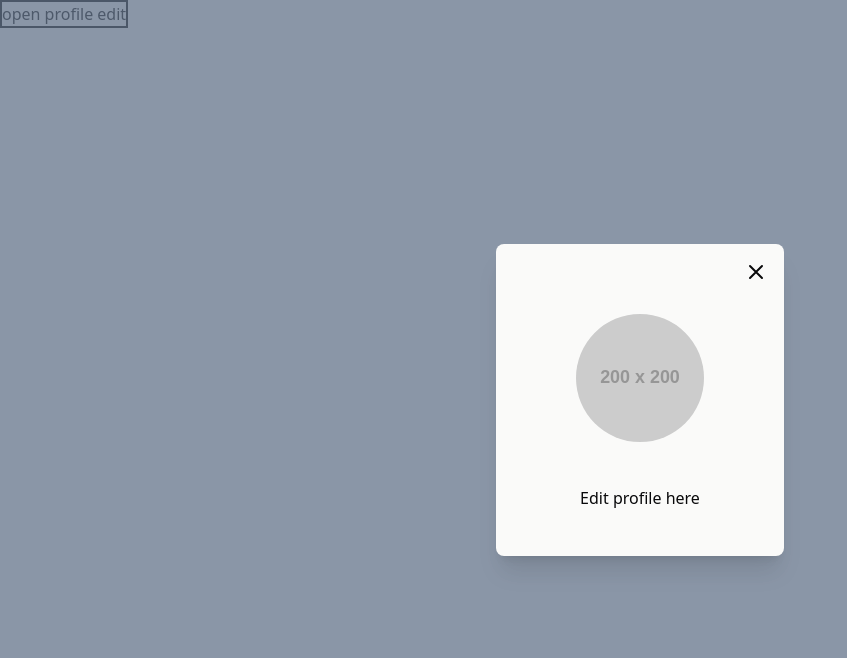
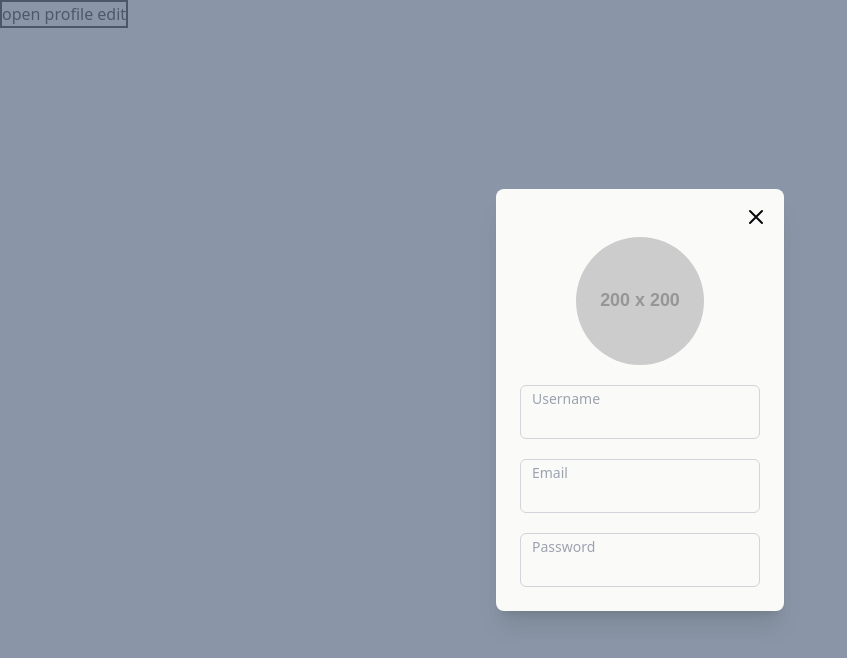
Before and after one commit to Quollveth/calate-chat, a Nuxt app in the folder nuxt/: page / in a window 1280 px wide. Both pictures are taken after a click on the button "open profile edit". Shown: the top 658 px of the page, without its empty margins (0-847 px from the left). Built offline with nearby package versions, Linux system fonts and the light colour scheme.

Commit message:
text inputs

```diff
--- a/nuxt/components/modal.vue
+++ b/nuxt/components/modal.vue
@@ -1,9 +1,5 @@
 <script setup lang="ts">
 const emit = defineEmits(["close"]);
-const closeModal = () => {
-  emit("close");
-};
-
 interface Props {
   showCloseButton?: boolean;
   closeOnDefocus?: boolean;
@@ -12,7 +8,7 @@ const props = defineProps<Props>();
 
 const outClickHandler = () => {
   if (props.closeOnDefocus) {
-    closeModal();
+    emit("close");
   }
 };
 </script>
@@ -20,7 +16,7 @@ const outClickHandler = () => {
 <template>
   <div class="fixed z-50 inset-0 overflow-y-auto">
     <div
-      class="flex items-end justify-center min-h-screen pt-4 px-4 pb-20 text-center sm:block sm:p-0"
+      class="flex items-center justify-center min-h-screen pt-4 px-4 pb-20 text-center sm:block sm:p-0"
     >
       <div class="fixed inset-0 transition-opacity" aria-hidden="true">
         <div
@@ -49,7 +45,7 @@ const outClickHandler = () => {
             type="button"
             data-behavior="cancel"
             class="bg-white rounded-md text-gray-400 hover:text-gray-500 focus:outline-none focus:ring-2 focus:ring-offset-2 focus:ring-blue-500"
-            @click="closeModal"
+            @click="emit('close')"
           >
             <span class="sr-only">Close</span>
             <svg
--- a/nuxt/components/profile-pic.vue
+++ b/nuxt/components/profile-pic.vue
@@ -9,7 +9,7 @@ interface Props {
   clickable?: boolean;
   image: string;
 }
-const props = defineProps<Props>();
+defineProps<Props>();
 </script>
 
 <template>
--- a/nuxt/components/single-use/profile-edit.vue
+++ b/nuxt/components/single-use/profile-edit.vue
@@ -1,21 +1,56 @@
 <script setup lang="ts">
 import Modal from "@/components/modal.vue";
 import ProfilePic from "@/components/profile-pic.vue";
+import ValidatedInput from "../validatedInput.vue";
 
 const emit = defineEmits(["close"]);
-const closeModal = () => {
-  emit("close");
-};
-
 const updatePicture = () => {
   console.log("hey");
   //TODO:implement profile pictures
 };
+
+const currentPassword = ref("");
+const showPassReqs = ref(false);
+
+interface passwordState {
+  minLength: boolean;
+  hasNumbers: boolean;
+  hasSpecial: boolean;
+  hasUpper: boolean;
+  hasLower: boolean;
+}
+// I now get why go has zero values
+const passwordState = ref<passwordState>({
+  minLength: false,
+  hasNumbers: false,
+  hasSpecial: false,
+  hasUpper: false,
+  hasLower: false,
+});
+
+const validatePassword = (value: string): boolean => {
+  currentPassword.value = value;
+
+  passwordState.value.minLength = value.length >= 12;
+  passwordState.value.hasNumbers = /[0-9]/.test(value);
+  passwordState.value.hasSpecial = /[!@#$%^&*(),.?":{}|<>]/.test(value);
+  passwordState.value.hasUpper = /[A-Z]/.test(value);
+  passwordState.value.hasLower = /[a-z]/.test(value);
+
+  return (
+    passwordState.value.minLength &&
+    passwordState.value.hasNumbers &&
+    passwordState.value.hasSpecial &&
+    passwordState.value.hasUpper &&
+    passwordState.value.hasLower
+  );
+};
 </script>
 
 <template>
-  <Modal showCloseButton @close="closeModal">
-    <div class="w-60 h-60 flex flex-col items-center justify-around">
+  <Modal showCloseButton @close="emit('close')">
+    <div class="flex justify-center relative">
+      <div class="w-60 flex flex-col gap-5 items-center justify-around">
         <ProfilePic
           class="w-32 h-32"
           image="https://placehold.co/200"
@@ -34,7 +69,73 @@ const updatePicture = () => {
             <path d="M1 1V15H15V9H13V13H3V3H7V1H1Z" fill="#1e1e1e" />
           </svg>
         </ProfilePic>
-      <p>Edit profile here</p>
+        <ValidatedInput
+          name="username"
+          title="Username"
+          tooltipText="Must be at least 5 characters"
+          :validator="
+            (value: string) => {
+              return value.length >= 5;
+            }
+          "
+        />
+        <ValidatedInput
+          name="email"
+          type="email"
+          title="Email"
+          :validator="
+            (value: string) => {
+              return /^[^\s@]+@[^\s@]+\.[^\s@]+$/.test(value); // pattern: *@*.*
+            }
+          "
+        />
+        <ValidatedInput
+          name="password"
+          type="password"
+          title="Password"
+          :validator="validatePassword"
+          @focus="showPassReqs = true"
+          @blur="showPassReqs = false"
+        />
+        <ValidatedInput
+          name="passConfirm"
+          type="password"
+          title="Confirm Password"
+          :validator="
+            (value: string) => {
+              return value === currentPassword;
+            }
+          "
+          v-show="currentPassword !== ''"
+        />
+      </div>
+      <div
+        v-show="showPassReqs"
+        class="w-60 p-4 absolute right-0 p-2 text-sm bg-stone-50 text-zinc-950 rounded-lg shadow-md"
+        :class="currentPassword == '' ? 'bottom-12' : 'bottom-32'"
+      >
+        <p class="font-semibold text-gray-700 mb-2">Password must contain:</p>
+        <ul class="list-disc list-inside text-start text-gray-600 space-y-1">
+          <li :class="!passwordState.minLength ? 'text-red-500' : ''">
+            At least 12 Characters
+          </li>
+          <li :class="!passwordState.hasNumbers ? 'text-red-500' : ''">
+            At least one number
+          </li>
+          <li :class="!passwordState.hasSpecial ? 'text-red-500' : ''">
+            A special character
+          </li>
+          <li
+            :class="
+              !(passwordState.hasUpper && passwordState.hasLower)
+                ? 'text-red-500'
+                : ''
+            "
+          >
+            Mixed case letters
+          </li>
+        </ul>
+      </div>
     </div>
   </Modal>
 </template>
--- /dev/null
+++ b/nuxt/components/tooltip.vue
@@ -0,0 +1,15 @@
+<script setup lang="ts">
+interface Props {
+  text: string;
+}
+defineProps<Props>();
+</script>
+
+<template>
+  <div
+    class="tooltip-content p-2 text-xs bg-stone-50 text-zinc-950 bg-gray-800 rounded-lg shadow-md"
+    role="tooltip"
+  >
+    {{ text }}
+  </div>
+</template>
--- /dev/null
+++ b/nuxt/components/validatedInput.vue
@@ -0,0 +1,70 @@
+<script setup lang="ts">
+import Tooltip from "./tooltip.vue";
+
+type inputTypes = "text" | "email" | "password" | "number" | "tel" | "url";
+
+interface Props {
+  name: string;
+  validator: (arg0: string) => boolean;
+
+  required?: boolean;
+  type?: inputTypes;
+  title?: string;
+  tooltipText?: string;
+}
+
+const props = defineProps<Props>();
+
+const valid = ref(true);
+const showTooltip = ref(false);
+
+const handleInput = (event: Event) => {
+  if (!props.validator) {
+    return;
+  }
+  validate((event.target as HTMLInputElement).value);
+};
+
+const validate = (arg0: string) => {
+  valid.value = props.validator!(arg0);
+};
+
+const emit = defineEmits(["focus", "blur"]);
+</script>
+<template>
+  <div class="relative">
+    <input
+      :type="type ?? 'text'"
+      :class="[
+        title ? 'pt-6 pb-1' : 'py-2',
+        valid ? 'focus:border-blue-500' : 'border-red-300 focus:border-red-500',
+      ]"
+      :name="name"
+      :required="required ?? undefined"
+      @input="handleInput"
+      @focus="
+        emit('focus');
+        showTooltip = true;
+      "
+      @blur="
+        emit('blur');
+        showTooltip = false;
+      "
+      id="input"
+      class="peer w-full border border-gray-300 bg-transparent px-3 text-gray-900 invalid:border-red-500 focus:ring-blue-500 rounded-md outline-none"
+    />
+    <Tooltip
+      v-show="showTooltip"
+      v-if="tooltipText"
+      :text="tooltipText"
+      class="absolute -top-10"
+    />
+    <label
+      for="input"
+      v-if="title"
+      class="absolute left-3 top-1 text-gray-400 text-sm transition-all peer-placeholder-shown:top-4 peer-placeholder-shown:text-base peer-placeholder-shown:text-gray-400 peer-focus:text-blue-500"
+    >
+      {{ title }}
+    </label>
+  </div>
+</template>
```
Lines whose indentation alone changed are shown as unchanged.
